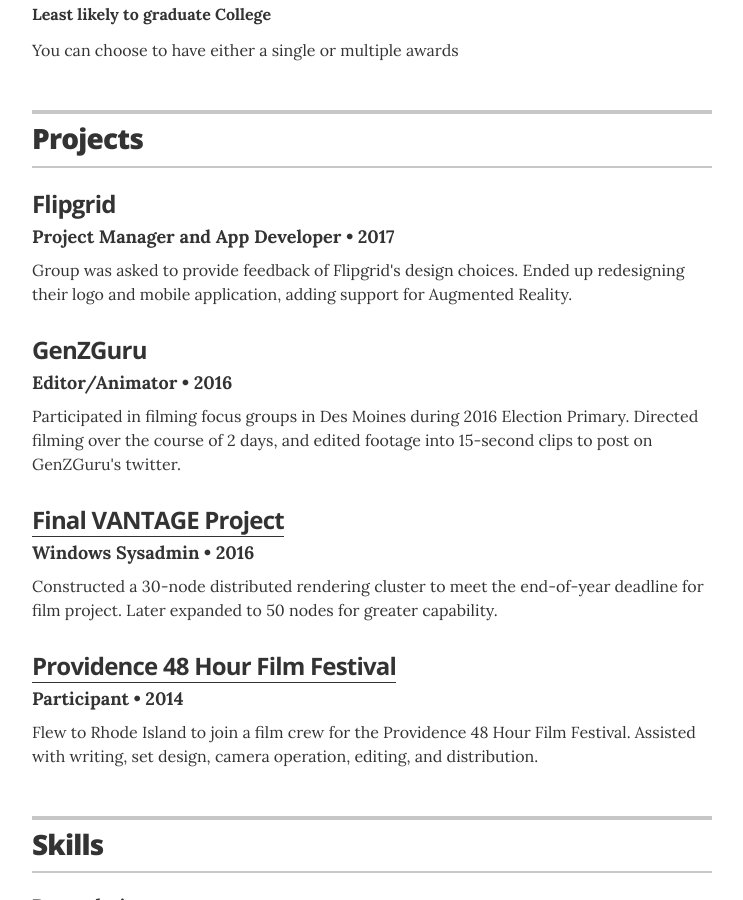
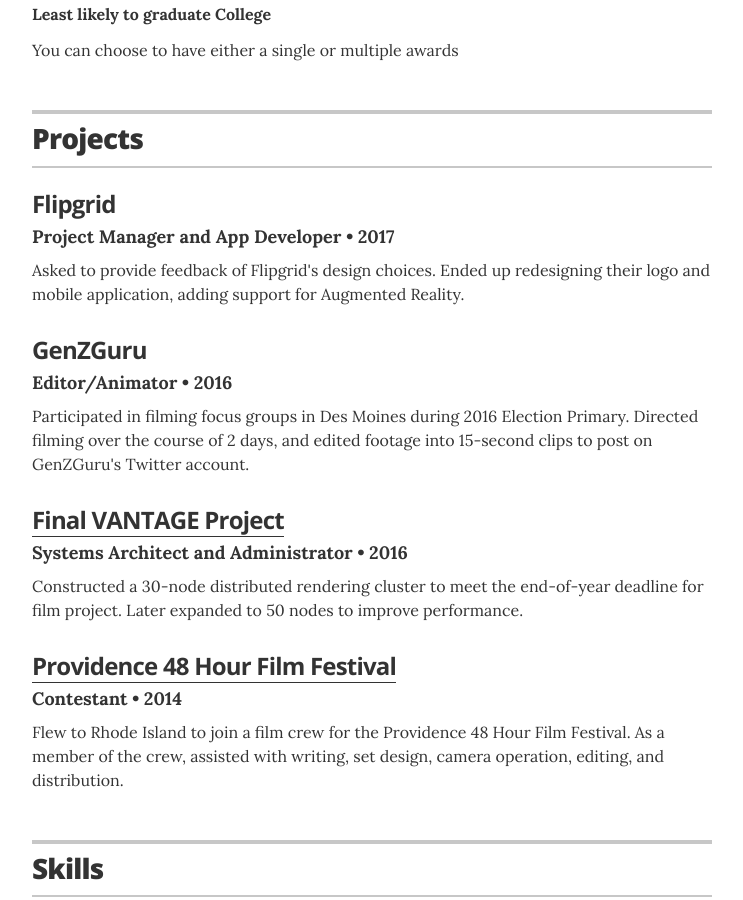
Before and after one commit to christian-kramer/christian-kramer.github.io, a Jekyll site: the page built from index.html, in a window 1280 px wide and 900 px high, scrolled down 1361 px. Shown: the whole window, without its empty margins (268-1011 px from the left). Built offline with Jekyll 4.4.1, drawn with Linux system fonts in a browser that asks for light colours.

Commit message:
slight rephrasing of descriptions

```diff
--- a/_data/projects.yml
+++ b/_data/projects.yml
@@ -6,25 +6,25 @@
   role: Project Manager and App Developer
   duration: 2017
   # url: "#"
-  description: Group was asked to provide feedback of Flipgrid's design choices. Ended up redesigning their logo and mobile application, adding support for Augmented Reality.
+  description: Asked to provide feedback of Flipgrid's design choices. Ended up redesigning their logo and mobile application, adding support for Augmented Reality.
 
 #GenZGuru
 - project: GenZGuru
   role: Editor/Animator
   duration: 2016
   # url: "#"
-  description: Participated in filming focus groups in Des Moines during 2016 Election Primary. Directed filming over the course of 2 days, and edited footage into 15-second clips to post on GenZGuru's twitter.
+  description: Participated in filming focus groups in Des Moines during 2016 Election Primary. Directed filming over the course of 2 days, and edited footage into 15-second clips to post on GenZGuru's Twitter account.
 
 #VANTAGE
 - project: Final VANTAGE Project
-  role: Windows Sysadmin
+  role: Systems Architect and Administrator
   duration: 2016
   url: "https://www.youtube.com/watch?v=4-8babXPA1k&index=4&list=PLvGZ4YB69VpJHLJ3yRv9rGjrJOCHa9j4u"
-  description: Constructed a 30-node distributed rendering cluster to meet the end-of-year deadline for film project. Later expanded to 50 nodes for greater capability.
+  description: Constructed a 30-node distributed rendering cluster to meet the end-of-year deadline for film project. Later expanded to 50 nodes to improve performance.
 
 #48 Hour Film Festival
 - project: Providence 48 Hour Film Festival
-  role: Participant
+  role: Contestant
   duration: 2014
   url: "https://www.youtube.com/watch?v=HThBd9wEi6I&index=3&list=PLE892120941E36C38"
-  description: Flew to Rhode Island to join a film crew for the Providence 48 Hour Film Festival. Assisted with writing, set design, camera operation, editing, and distribution.
+  description: Flew to Rhode Island to join a film crew for the Providence 48 Hour Film Festival. As a member of the crew, assisted with writing, set design, camera operation, editing, and distribution.
```
